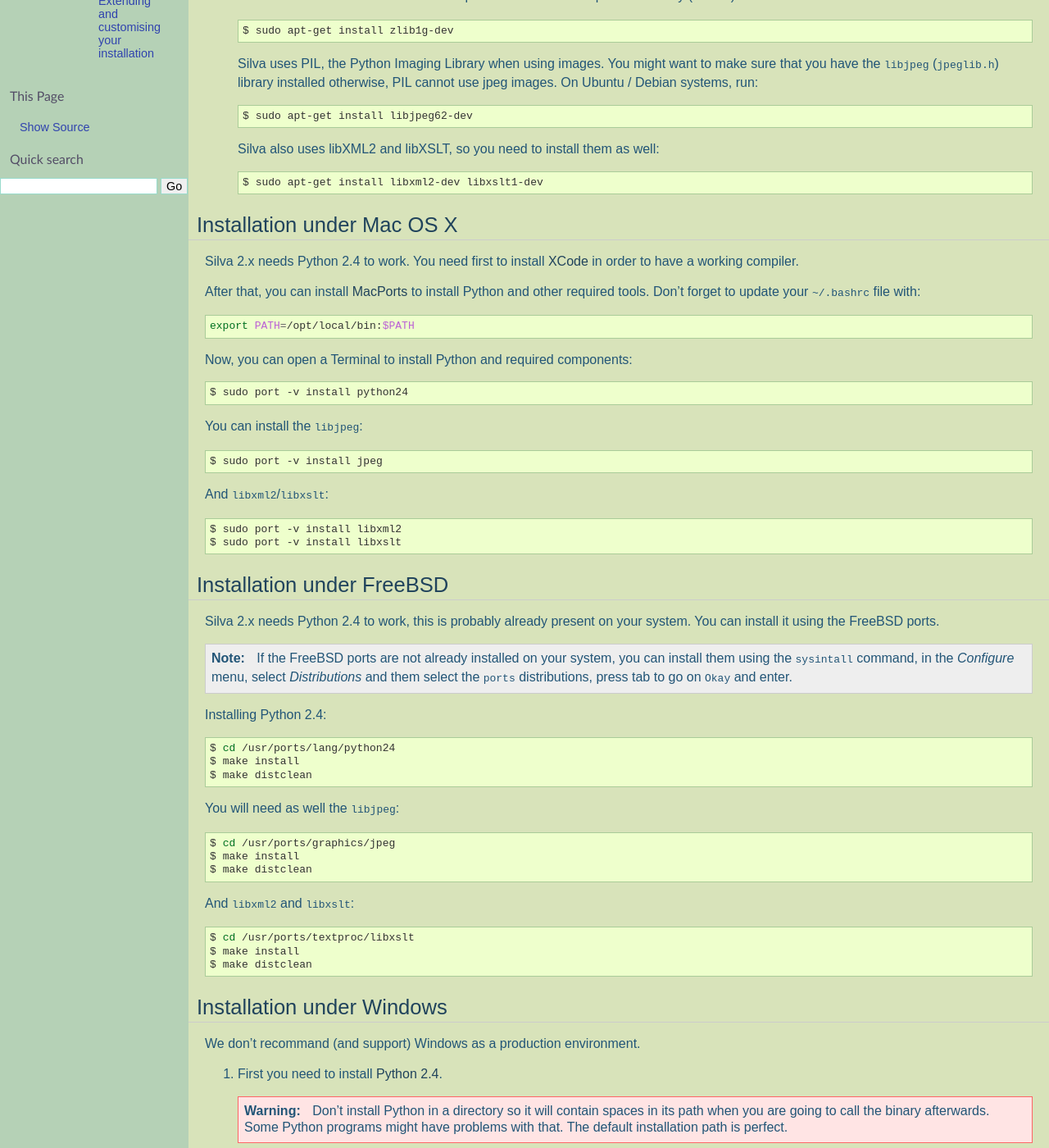
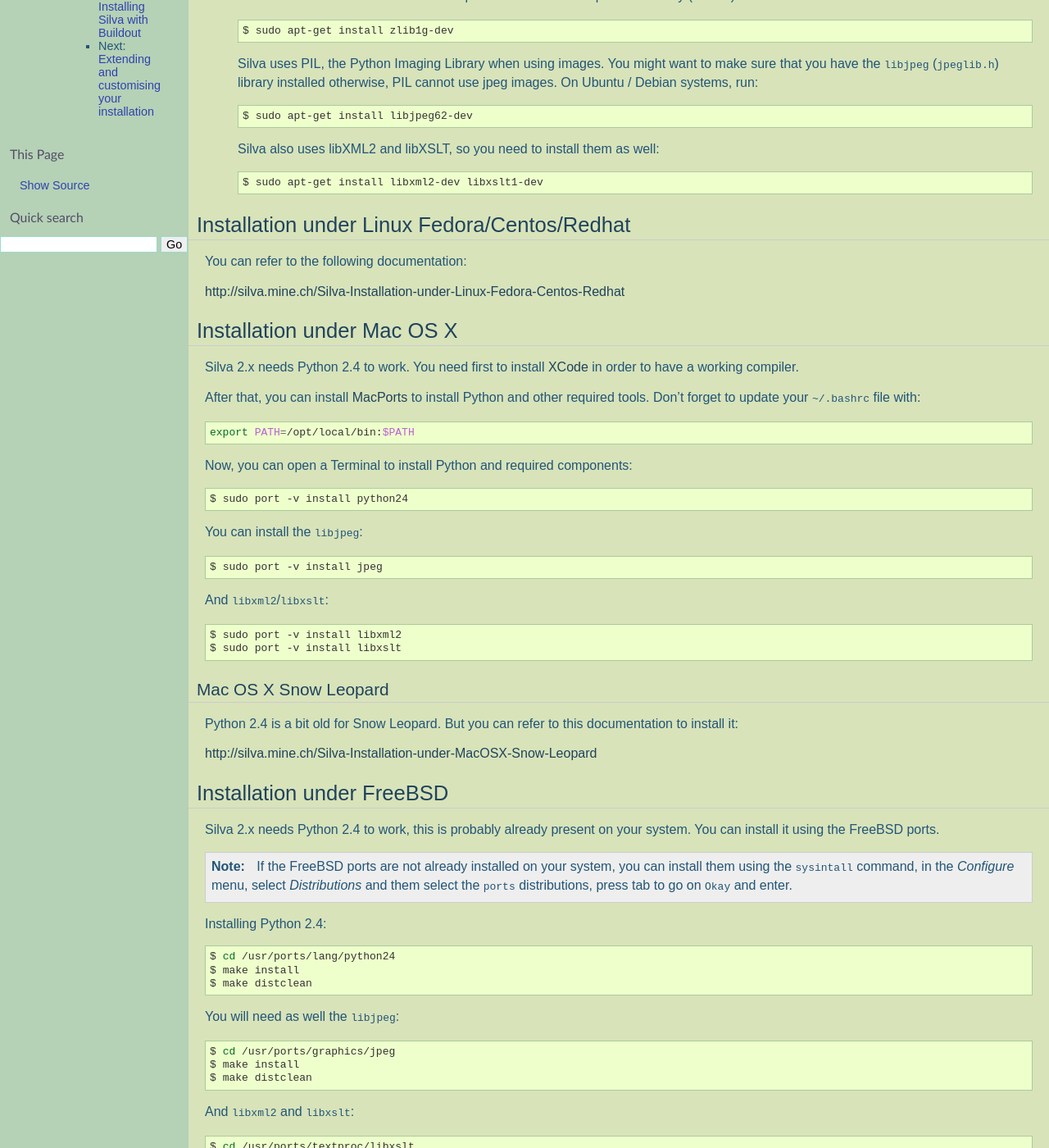
Before and after one commit to silvacms/documentation, a Sphinx documentation site: the page built from source/silva/buildout/requirements.rst, in a window 1280 px wide and 1400 px high, scrolled down 484 px. Shown: the whole window at 82% size. Built offline with Sphinx 7.4.7, drawn with Linux system fonts in a browser that asks for light colours; pages that are not in the unit, such as notebooks, are missing from menus; some of the changed text lies outside the part shown.

Commit message:
Add marc links to the documentation

```diff
--- a/source/silva/buildout/requirements.rst
+++ b/source/silva/buildout/requirements.rst
@@ -55,6 +55,14 @@
       $ sudo apt-get install libxml2-dev libxslt1-dev
 
 
+Installation under Linux Fedora/Centos/Redhat
+---------------------------------------------
+
+You can refer to the following documentation:
+
+http://silva.mine.ch/Silva-Installation-under-Linux-Fedora-Centos-Redhat
+
+
 Installation under Mac OS X
 ---------------------------
 
@@ -89,6 +97,15 @@
 
    $ sudo port -v install libxml2
    $ sudo port -v install libxslt
+
+
+Mac OS X Snow Leopard
+~~~~~~~~~~~~~~~~~~~~~
+
+Python 2.4 is a bit old for Snow Leopard. But you can refer to this
+documentation to install it:
+
+http://silva.mine.ch/Silva-Installation-under-MacOSX-Snow-Leopard
 
 Installation under FreeBSD
 --------------------------
```
